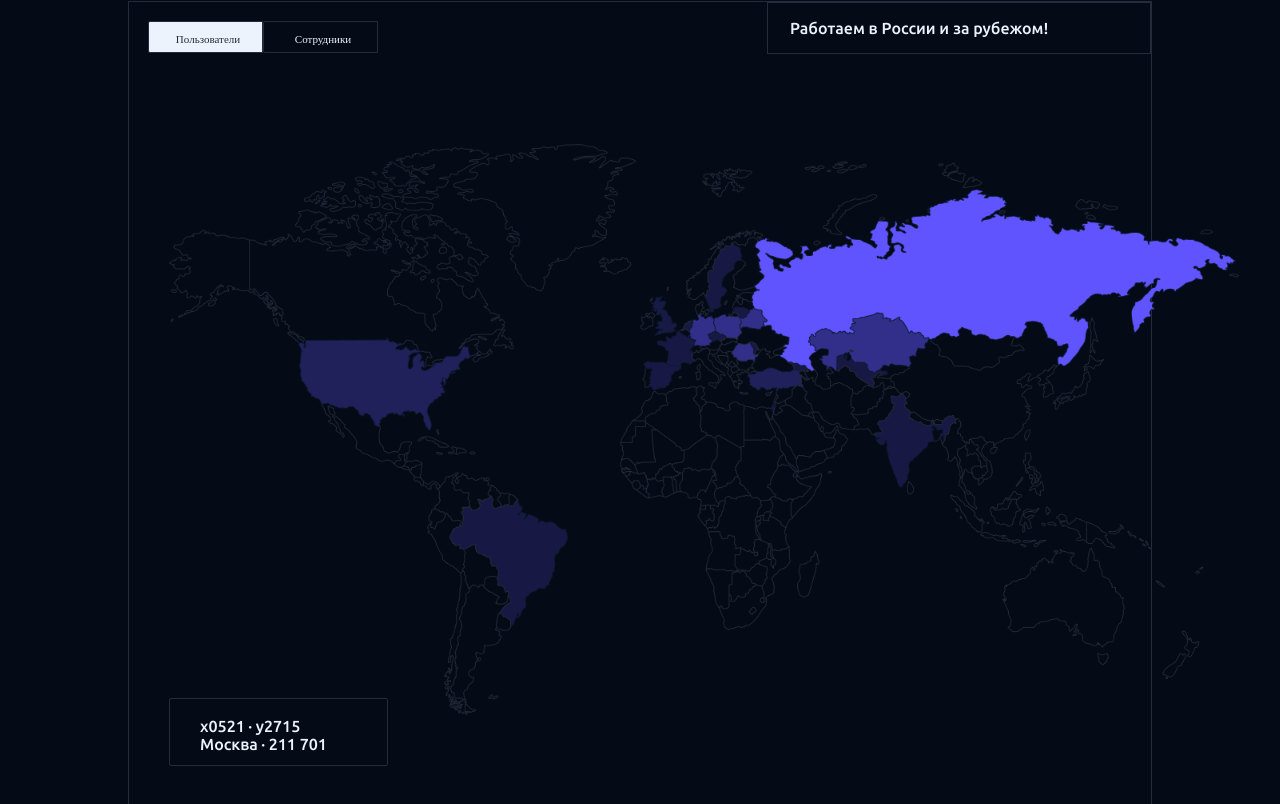
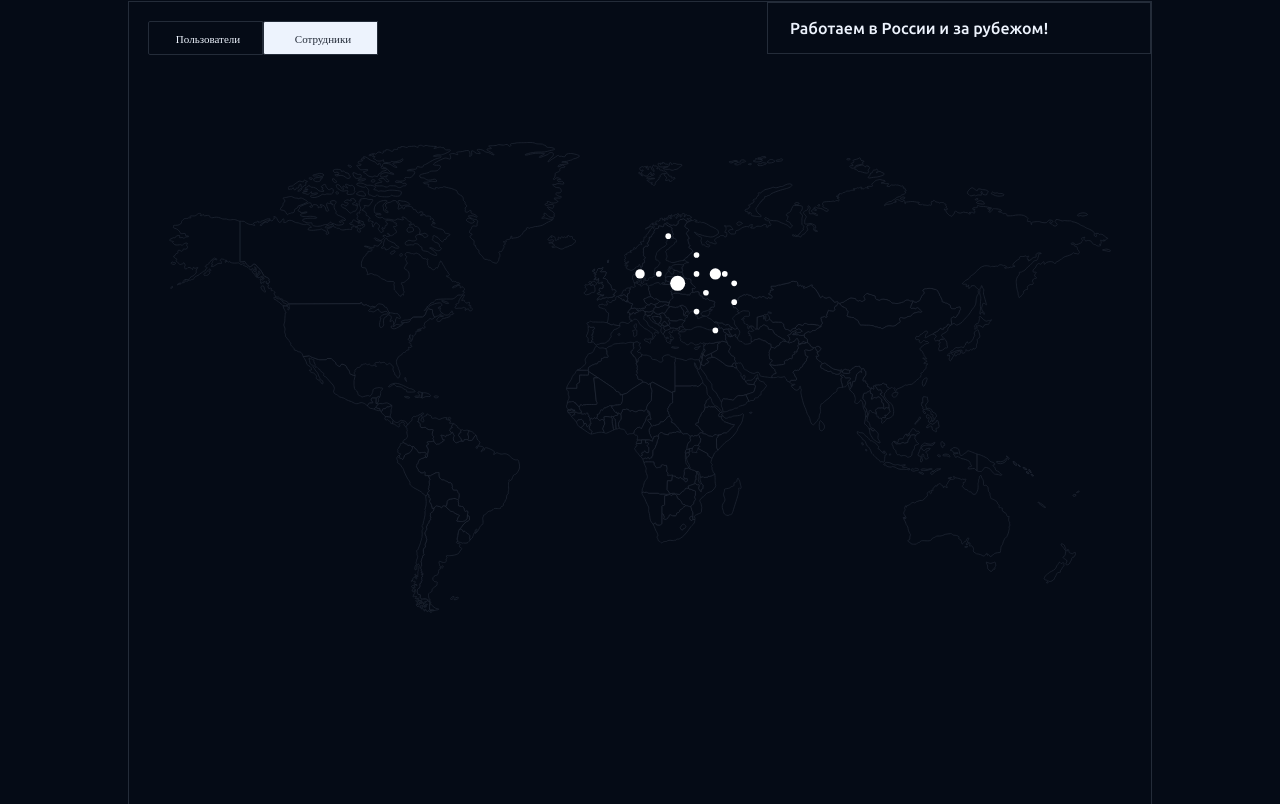
Before and after one commit to abdulhafiz7156/network-group, a Vue app: page / in a window 1280 px wide. Shown: the part 2236-3040 px from the top of the page. Built offline with nearby package versions, Linux system fonts and the light colour scheme; a web font is replaced by a local one.

Commit message:
almost finished map

```diff
--- a/src/App.vue
+++ b/src/App.vue
@@ -15,10 +15,33 @@ export default {
       { id: 8, img: '', imgAlt: 'NG logo', title: 'Lift off', text: 'Таким образом реализация намеченных плановых заданий в значительной степени обуславливает создание.', data: '2025/01' },
     ]);
 
+
+    const userPoints = ref([
+      { city: 'Москва', employees: '6', x: 580, y: 140 },
+      { city: 'Москва', employees: '5', x: 500, y: 140 },
+      { city: 'Москва', employees: '3', x: 560, y: 140 },
+      { city: 'Москва', employees: '3', x: 580, y: 140 },
+      { city: 'Москва', employees: '3', x: 590, y: 140 },
+      { city: 'Москва', employees: '3', x: 600, y: 150 },
+      { city: 'Москва', employees: '3', x: 520, y: 140 },
+      { city: 'Москва', employees: '3', x: 530, y: 100 },
+      { city: 'Москва', employees: '3', x: 560, y: 120 },
+      { city: 'Москва', employees: '8', x: 540, y: 150 },
+      { city: 'Москва', employees: '2', x: 580, y: 140 },
+      { city: 'Москва', employees: '1', x: 580, y: 140 },
+      { city: 'Москва', employees: '3', x: 580, y: 200 },
+      { city: 'Москва', employees: '3', x: 560, y: 180 },
+      { city: 'Москва', employees: '3', x: 570, y: 160 },
+      { city: 'Москва', employees: '3', x: 600, y: 170 },
+      // Добавьте другие точки здесь
+    ]);
+
     const firstYear = ref(null);
     const lastYear = ref(null);
     const firstDataOfYear = ref(null);
-    const mapUsers = ref(true)
+    const mapUsers = ref(false)
+    const activePoint = ref(null);
+
 
     // Фильтрация cards чтобы показывалось от старых к новым
     const filteredTimelines = computed(() => {
@@ -51,6 +74,29 @@ export default {
       console.log(monthsByYear);
     };
 
+
+    const tooltip = ref({
+      visible: false,
+      city: '',
+      employees: '',
+      x: 0,
+      y: 0
+    });
+
+    const showTooltip = (event, point) => {
+      tooltip.value.city = point.city;
+      tooltip.value.employees = point.employees;
+      tooltip.value.x = point.x + 107;
+      tooltip.value.y = point.y + 105;
+      tooltip.value.visible = true;
+      activePoint.value = point; // Устанавливаем активный круг
+      console.log(event, point)
+    };
+
+    const hideTooltip = () => {
+      tooltip.value.visible = false;
+      activePoint.value = null; // Сбрасываем активный круг
+    };
     // Автоматический запуск функции при монтировании компонента
     onMounted(() => {
       extractYears();
@@ -61,7 +107,12 @@ export default {
       firstYear,
       lastYear,
       filteredTimelines,
-      mapUsers
+      mapUsers,
+      userPoints,
+      tooltip,
+      showTooltip,
+      hideTooltip,
+      activePoint
     };
   },
 };
@@ -182,15 +233,33 @@ export default {
               </div>
             </div>
             <div class="fourth-block__map">
-              <div v-if="mapUsers">
-                <img src="./assets/img/map.png" alt="">
+              <div v-if="!mapUsers">
+                <svg viewBox="0 0 1000 500" xmlns="http://www.w3.org/2000/svg">
+                  <image href="./assets/img/map.svg" x="0" y="0" width="1000" height="500"/>
+                  <circle
+                      v-for="(point, index) in userPoints"
+                      :key="index"
+                      :cx="point.x"
+                      :cy="point.y"
+                      :r=point.employees
+                      :fill="activePoint === point ? '#6054FF' : 'white'"
+                      class="city"
+                      @click="showTooltip($event, point)"
+                  />
+                </svg>
+                <div class="tooltip fourth-block__map__text" v-if="tooltip.visible" :style="{ left: tooltip.x + 'px', top: tooltip.y + 'px'}">
+                  <div class="fourth-block__map__mini-div fourth-block__map__tooltip__mini-div">x0521 · y2715</div>
+                  <div class="df_jcc_ai">
+                    {{ tooltip.city }} · {{ tooltip.employees }} <img src="./assets/img/user.svg" alt="User icon">
+                  </div>
+                </div>
+              </div>
+              <div v-else>
+                <img src="./assets/img/map.png" alt="Picture of map">
                 <div class="fourth-block__map__text">
-                  <div>x0521 · y2715</div>
+                  <div class="fourth-block__map__mini-div">x0521 · y2715</div>
                   <p>Москва · 211 701</p>
                 </div>
-              </div>
-              <div v-if="!mapUsers">
-                <img src="./assets/img/map.png" alt="">
               </div>
             </div>
           </div>
--- a/src/assets/css/main.css
+++ b/src/assets/css/main.css
@@ -292,8 +292,8 @@
 
 .fourth-block__map__nav button{
     width: 115px;
-    height: 32px;
-    padding: 5px 10px 0px 15px;
+    height: 34px;
+    padding: 3px 10px 0px 15px;
     border-radius: 2px 0px 0px 2px;
     background: transparent;
     font-family: JetBrains Mono;
@@ -321,7 +321,7 @@
 }
 
 .fourth-block__map {
-    padding: 72px 40px;
+    padding: 68px 40px;
 }
 
 .fourth-block__map img {
@@ -333,12 +333,71 @@
 }
 
 .fourth-block__map__text {
-    position: relative;
+    position: absolute;
     background: #050B16;
     width: 219px;
-    height: 68px;
+    height: 55px;
     padding: 18px 30px 20px 30px;
     border: 1px solid #242C39;
     border-radius: 2px;
-    top: -20px;
+    top: 28%;
+    left: 71%;
 }
+
+.fourth-block__map__text p{
+    font-size: 20px;
+    font-weight: 500;
+    position: absolute;
+    top: 30%;
+}
+
+.fourth-block__map__mini-div {
+    background-color: var(--primary-color);
+    position: absolute;
+    top: -37px;
+    left: -29px;
+    border-radius: 2px 2px 0 0;
+    color: #EDF3FD;
+    padding: 0 8px;
+    height: 20px;
+    width: 120px;
+    text-align: center;
+    display: flex;
+    border: 1px solid #050B16;
+    align-items: center;
+    font-size: 13px;
+    font-family: 'JetBrains Mono';
+    font-weight: 300;
+}
+
+
+.tooltip {
+    position: absolute;
+    color: white;
+    border-radius: 3px;
+    pointer-events: none;
+    transform: translate(-50%, -100%);
+    white-space: nowrap;
+    text-align: center;
+    width: auto;
+    padding: 0px 30px;
+}
+
+.city {
+    cursor: pointer;
+}
+
+.fourth-block__map {
+    position: relative;
+}
+
+.fourth-block__map__tooltip__mini-div {
+    top: -25px;
+    left: -7px;
+}
+
+.fourth-block__map__text img {
+    width: 14px;
+    height: 17px;
+    margin-left: 12px;
+}
```
Also changed, not shown: src/assets/img/map.svg (added), src/assets/img/user.svg (added).
